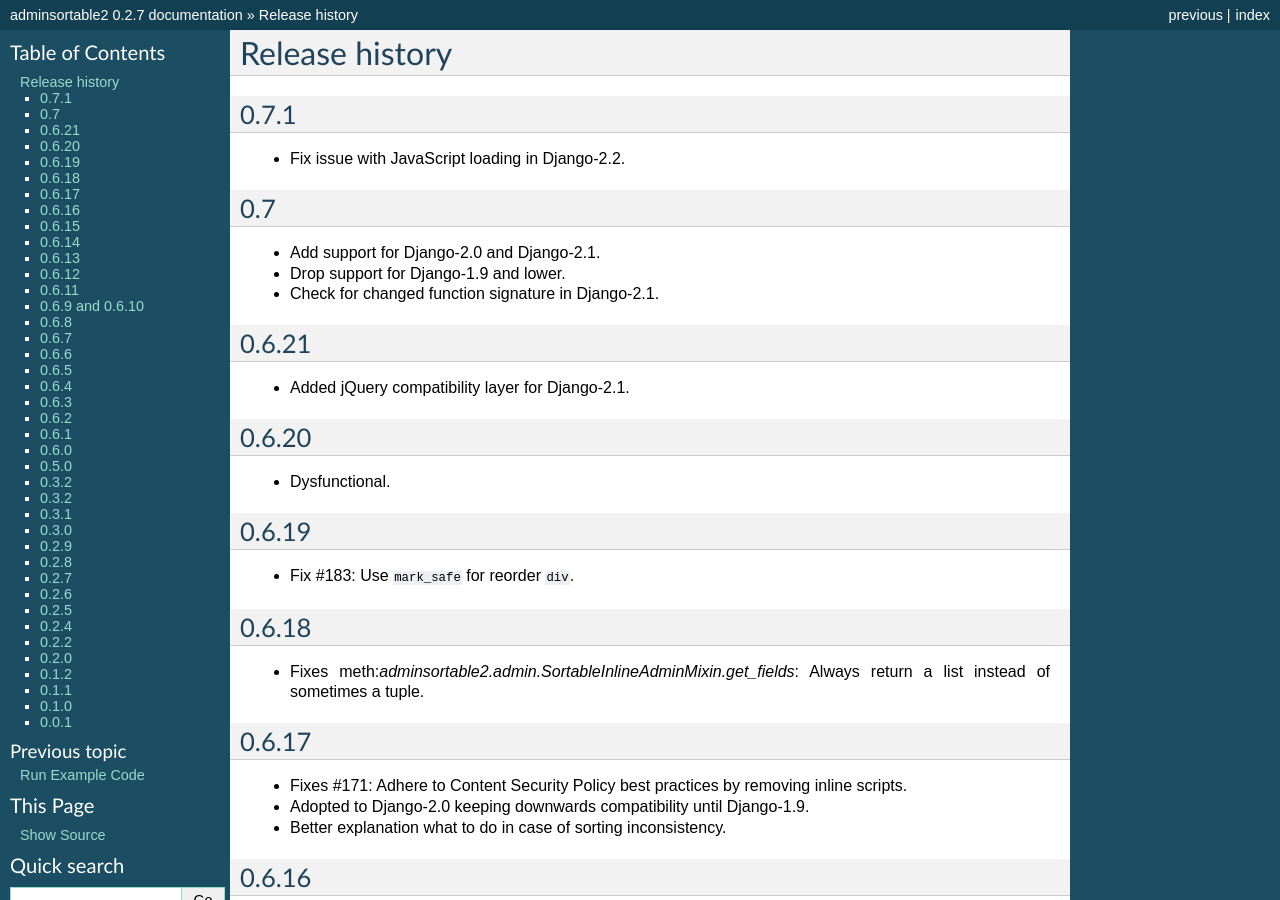
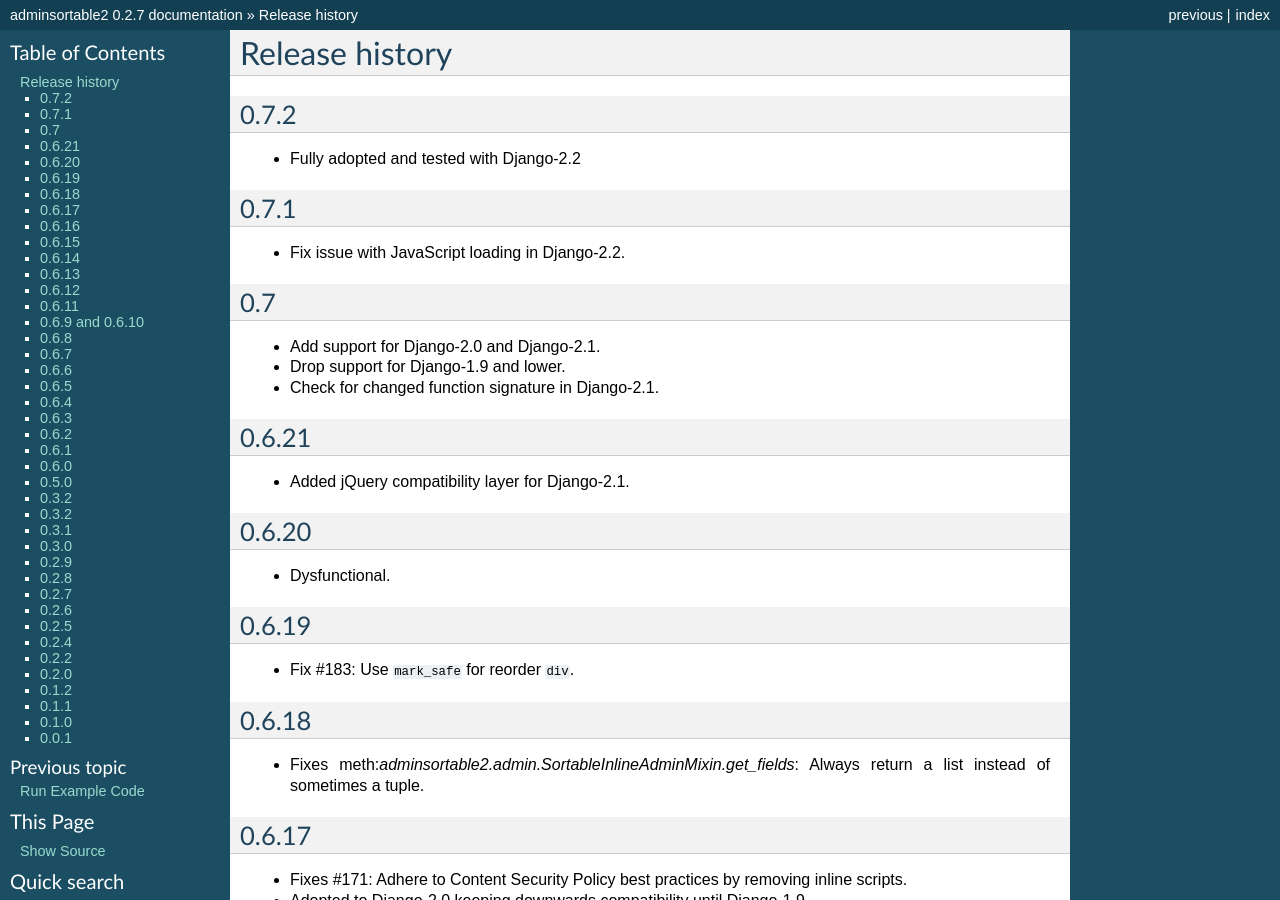
Before and after one commit to jrief/django-admin-sortable2, a Sphinx documentation site: the page built from docs/source/changelog.rst, in a window 1280 px wide and 900 px high. Built offline with Sphinx 7.4.7, drawn with Linux system fonts in a browser that asks for light colours.

Commit message:
Bump to version 0.7.2

```diff
--- a/adminsortable2/__init__.py
+++ b/adminsortable2/__init__.py
@@ -1 +1 @@
-__version__ = '0.7.1'
+__version__ = '0.7.2'
--- a/docs/source/changelog.rst
+++ b/docs/source/changelog.rst
@@ -3,6 +3,10 @@
 ===============
 Release history
 ===============
+
+0.7.2
+-----
+* Fully adopted and tested with Django-2.2
 
 0.7.1
 -----
```
